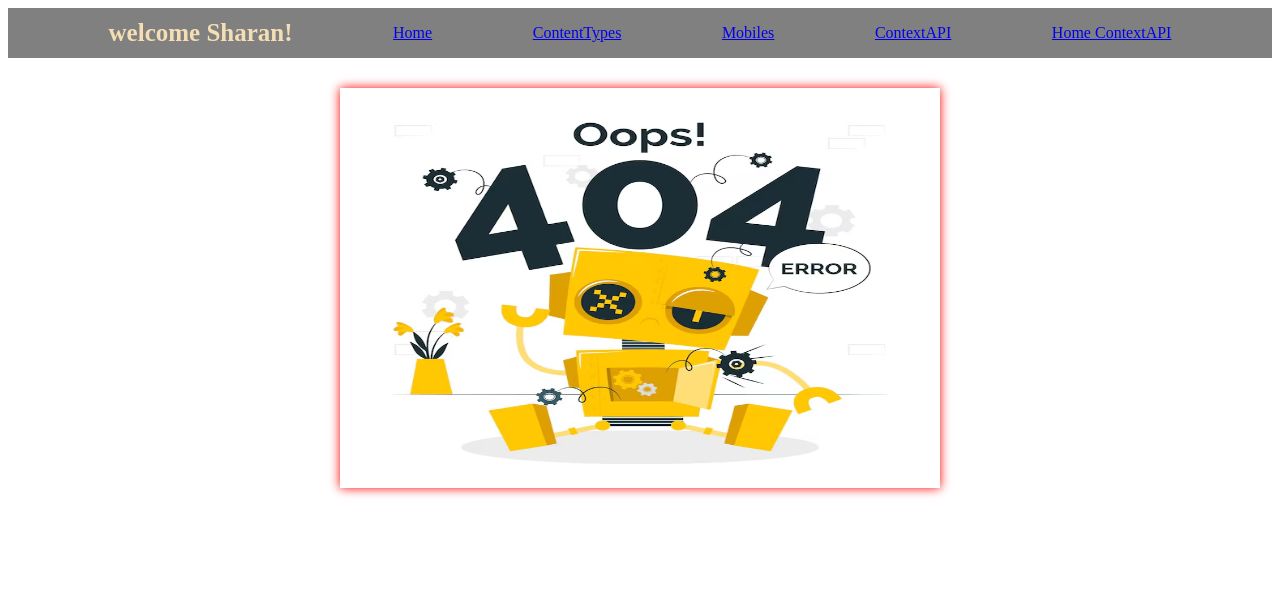
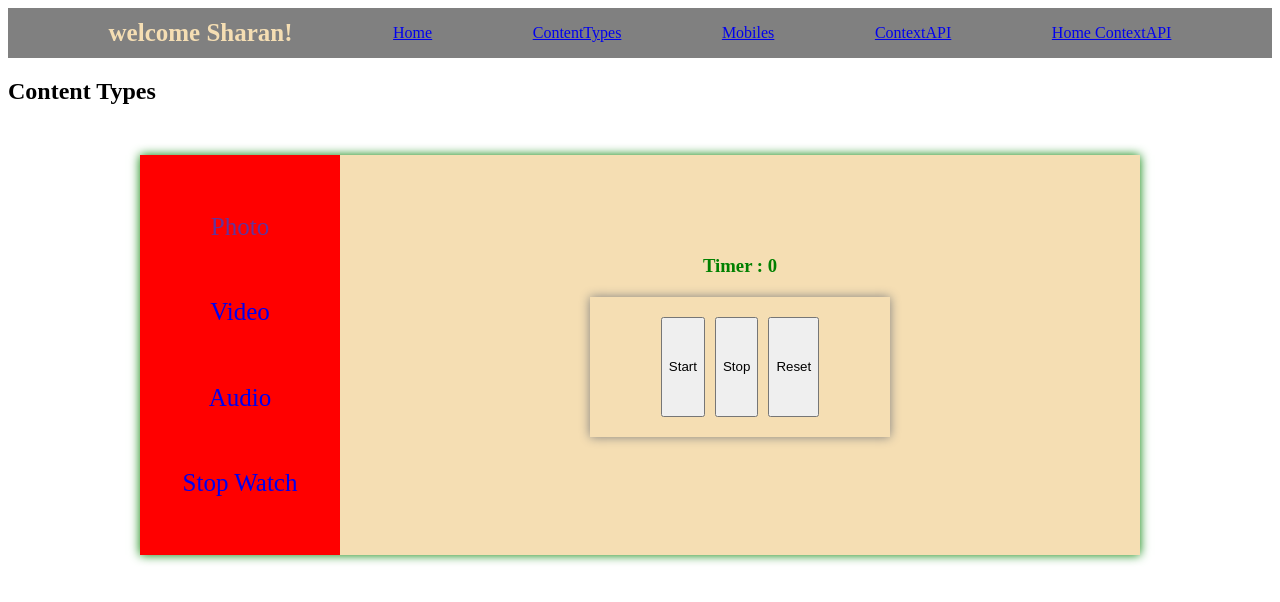
Before and after one commit to SharanMadhavan/React, a React (Vite) app in the folder Routings/: page /contentype/stopwatch in a window 1280 px wide. Shown: the top 602 px of the page. Built offline with nearby package versions, Linux system fonts and the light colour scheme.

Commit message:
Developed StopWatch code using useRef() hook

```diff
--- a/Routings/src/App.jsx
+++ b/Routings/src/App.jsx
@@ -13,6 +13,7 @@ import PageNotFound from './Components/PageNotfound/PageNotFound'
 import MobilesComponents from './Components/MobilesComponent'
 import A from './Components/ContectAPI/A'
 import ContextHome from './Components/ContextAPI2/ContextHome'
+import StopWatch from './Components/StopWatch/StopWatch'
 
 
 function App() {
@@ -25,6 +26,7 @@ function App() {
        <Route path={'photo'} element={<Photo/>} />
        <Route path={'video'} element={<Video/>}></Route>
        <Route path={'audio'} element={<Audio/>}></Route>
+       <Route path={'stopwatch'} element={<StopWatch />}></Route>
       </Route>
       <Route path={'/mobiles'} element={<MobilesComponents/>}></Route>
       <Route path={'/contextAPI'} element={<A />}></Route>
--- a/Routings/src/Components/ContactUs.jsx
+++ b/Routings/src/Components/ContactUs.jsx
@@ -12,6 +12,7 @@ function ContactUs() {
         <Link to={'photo'} style={{textDecoration:'none',color:'rebeccapurple'}}>Photo</Link>
         <Link to={'video'} style={{textDecoration:'none'}}>Video</Link>
         <Link to={'audio'} style={{textDecoration:'none'}}>Audio</Link>
+        <Link to={'stopwatch'} style={{textDecoration:'none'}}>Stop Watch</Link>
         </div>
         <div className='componet-container'>
           <Outlet/>
--- a/Routings/src/Components/HeaderComponent.jsx
+++ b/Routings/src/Components/HeaderComponent.jsx
@@ -15,6 +15,7 @@ const HeaderComponent = () => {
          <Link to ={'/formContext'}>Home ContextAPI</Link>
 
 
+
         </div>
         </div>
   )
--- /dev/null
+++ b/Routings/src/Components/StopWatch/StopWatch.jsx
@@ -0,0 +1,33 @@
+import React, { useRef, useState } from 'react'
+import './stop.css'
+function StopWatch() {
+       let [timer,setTimer] = useState(0);
+     // let [timerId,setTimerId ] = useState();
+     let timerId = useRef();
+
+        const StartTimer =()=>{
+            timerId.current =  setInterval(()=>{
+                setTimer((prevTime)=> prevTime + 1);
+            },1000);
+
+        }
+        const StopTimer =()=>{
+            clearInterval(timerId.current);
+        }
+        const ResetTime = ()=>{
+            setTimer(timerId.current = 0)
+        }
+  return (
+    <div className='items'>
+
+        <h3 style={{textAlign:"center", color:'green'}}>Timer : {timer}</h3>
+        <div className='stopwatch'>
+            <button onClick={StartTimer}>Start</button>
+            <button onClick={StopTimer}>Stop</button>
+            <button onClick={ResetTime}>Reset</button>
+        </div>
+    </div>
+  )
+}
+
+export default StopWatch
--- /dev/null
+++ b/Routings/src/Components/StopWatch/stop.css
@@ -0,0 +1,13 @@
+.stopwatch{
+    padding: 20px;
+    box-shadow: 0 0 10px grey;
+    margin:20px 250px;
+    height:100px;
+    display: flex;
+    flex-shrink: initial;
+    gap: 10px;
+    justify-content: center;
+}
+.items{
+    margin-top: 100px;
+}
```
